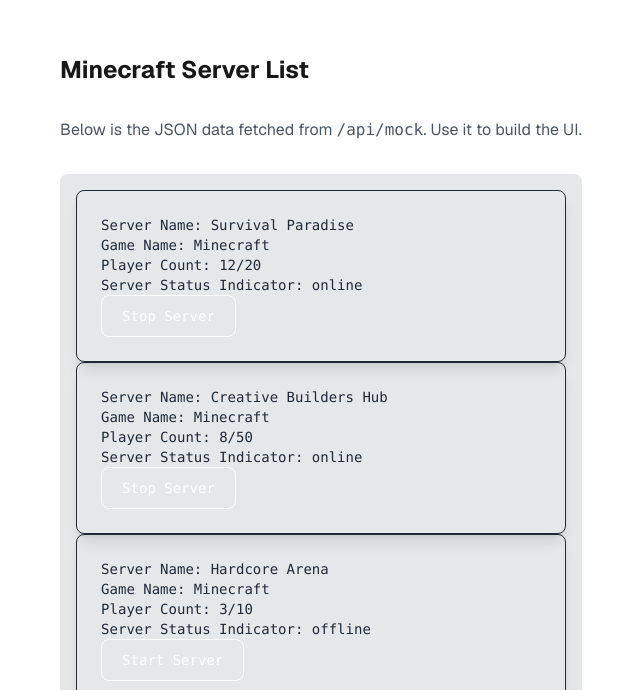
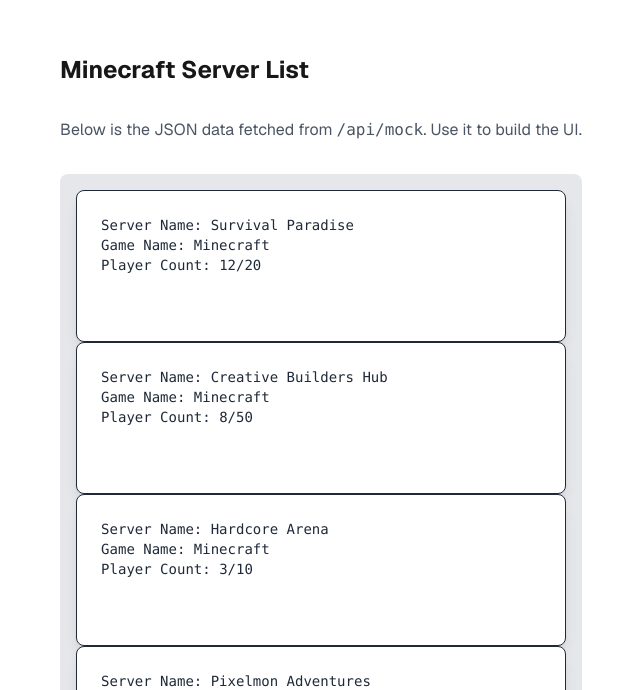
Before and after one commit to wontae-gramin9/sgh, a Next.js app: page / in a window 1280 px wide. Shown: the part 110-800 px from the top of the page, without its empty margins (319-959 px from the left). Built offline with nearby package versions, Linux system fonts and the light colour scheme.

Commit message:
[Add] Badge Component

```diff
--- /dev/null
+++ b/src/app/components/Badge.tsx
@@ -0,0 +1,21 @@
+import { FaCheckCircle, FaRegTimesCircle } from "react-icons/fa";
+
+type BadgeProps = {
+  type: "success" | "error";
+  children: string;
+};
+
+export default function Badge({ type, children }: BadgeProps) {
+  const badgeBgColor = type === "success" ? "bg-green-1" : "bg-red-1";
+  const badgeBorderColor =
+    type === "success" ? "border-green-3" : "border-red-3";
+
+  return (
+    <span
+      className={`${badgeBgColor} border ${badgeBorderColor} inline-flex items-center gap-1 rounded bg-green-2 p-1 py-0.5 text-xs text-white-1`}
+    >
+      {type === "success" ? <FaCheckCircle /> : <FaRegTimesCircle />}
+      {children}
+    </span>
+  );
+}
--- a/src/app/components/Card.tsx
+++ b/src/app/components/Card.tsx
@@ -2,6 +2,7 @@
 
 import type { CardType } from "@/app/types/Card";
 import Button from "@/app/components/Button";
+import Badge from "@/app/components/Badge";
 import { useState } from "react";
 
 function Card(props: { card: CardType }) {
@@ -38,12 +39,14 @@
   }
 
   return (
-    <div className="rounded-lg border border-purple-3 bg-purple-3 p-6 shadow-lg">
+    <div className="rounded-lg border border-purple-3 bg-white-1 p-6 shadow-lg">
       <form onSubmit={handleSubmit}>
         <p className="text-purple-2">Server Name: {name}</p>
         <p className="text-orange-2">Game Name: {game}</p>
         <p className="text-yellow-2">Player Count: {players}</p>
-        <p className="text-black-2">Server Status Indicator: {serverStatus}</p>
+        <Badge type={serverStatus === "online" ? "success" : "error"}>
+          {serverStatus === "online" ? "Online" : "Offline"}
+        </Badge>
         <Button disabled={loading}>
           {serverStatus === "online" ? "Stop" : "Start"} Server
         </Button>
```
